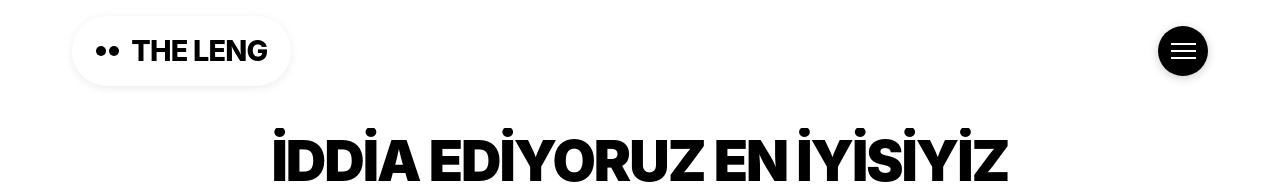
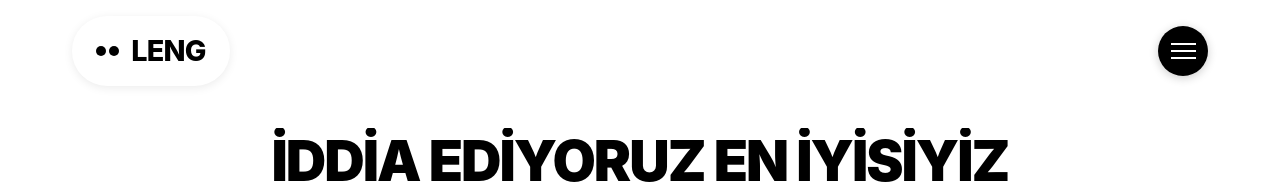
Before and after one commit to yusufrtek/bio, a plain HTML site: page leng.html in a window 1280 px wide. Shown: the top 184 px of the page. Drawn offline with Linux system fonts and the light colour scheme.

Commit message:
Update leng.html

```diff
--- a/leng.html
+++ b/leng.html
@@ -704,7 +704,7 @@
                     <div class="dot"></div>
                     <div class="dot"></div>
                 </div>
-                THE LENG
+                LENG
             </div>
             <div class="nav-right">
                 <button class="menu-button" id="menuButton">
```
